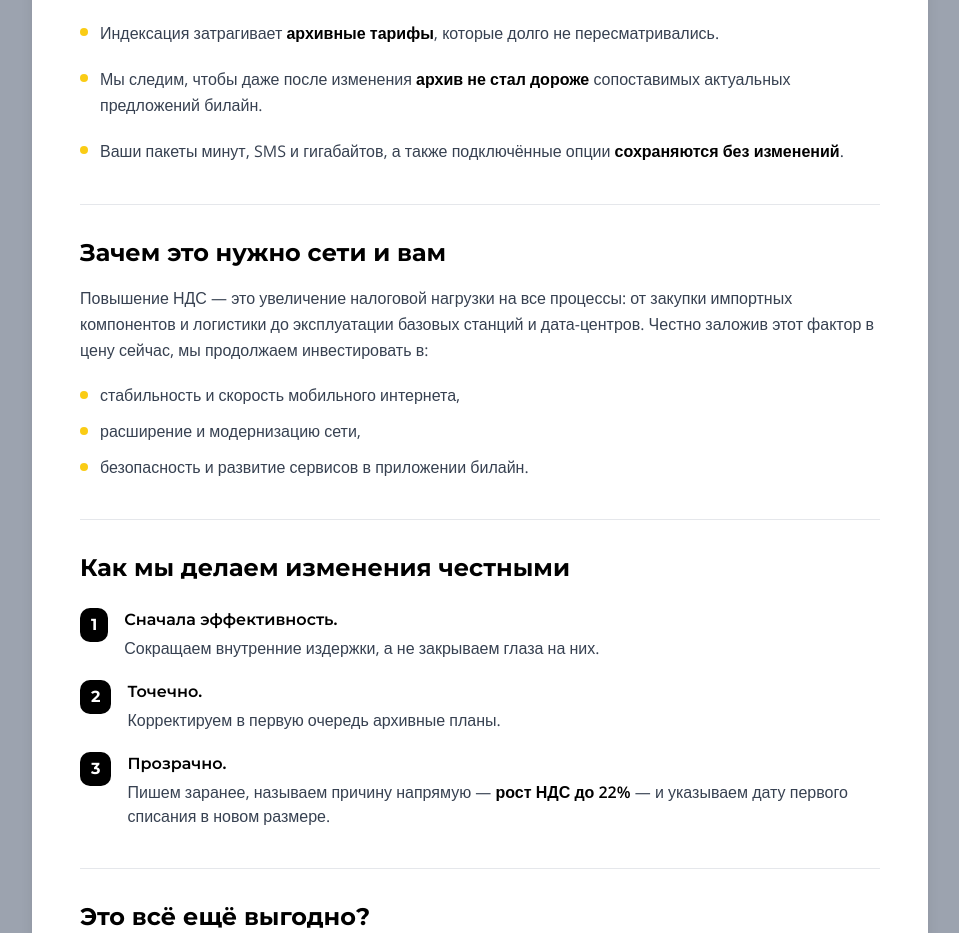
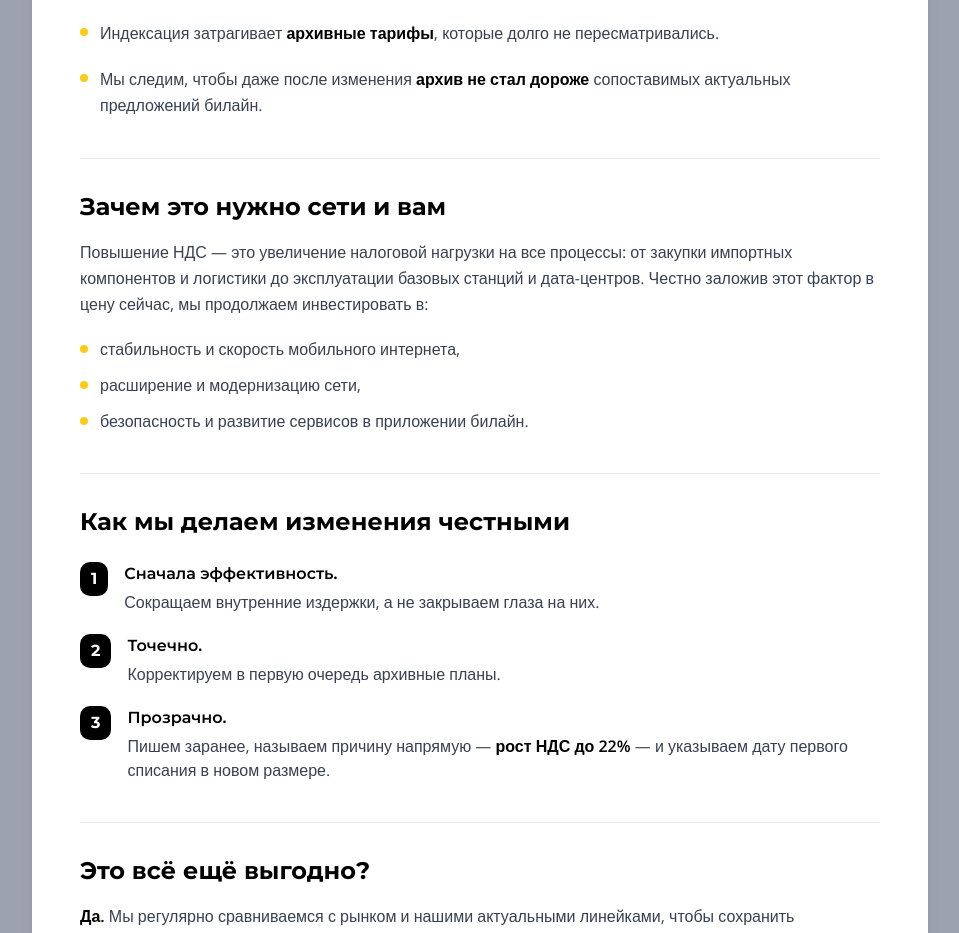
Before and after one commit to pr-poehali-dev/price-update-clone, a React (Vite) app: page / in a window 1280 px wide. Shown: the part 1060-1993 px from the top of the page, without its empty margins (160-1119 px from the left). Built offline with nearby package versions, Linux system fonts and the light colour scheme.

Commit message:
Удаление ненужного блока кода

```diff
--- a/src/pages/Index.tsx
+++ b/src/pages/Index.tsx
@@ -84,12 +84,7 @@ const Index = () => {
                   Мы следим, чтобы даже после изменения <span className="font-semibold text-black">архив не стал дороже</span> сопоставимых актуальных предложений билайн.
                 </div>
               </li>
-              <li className="flex gap-3 items-start">
-                <div className="w-2 h-2 rounded-full bg-yellow-400 flex-shrink-0 mt-2"></div>
-                <div className="text-base text-gray-700 leading-relaxed">
-                  Ваши пакеты минут, SMS и гигабайтов, а также подключённые опции <span className="font-semibold text-black">сохраняются без изменений</span>.
-                </div>
-              </li>
+
             </ul>
           </div>
 
```
